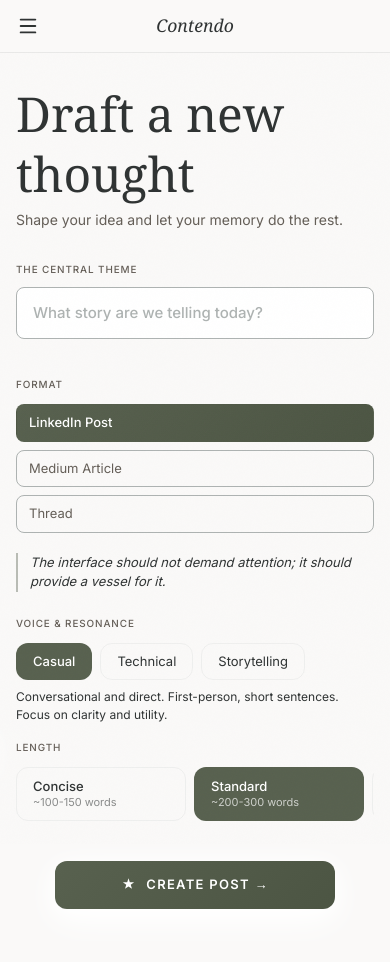
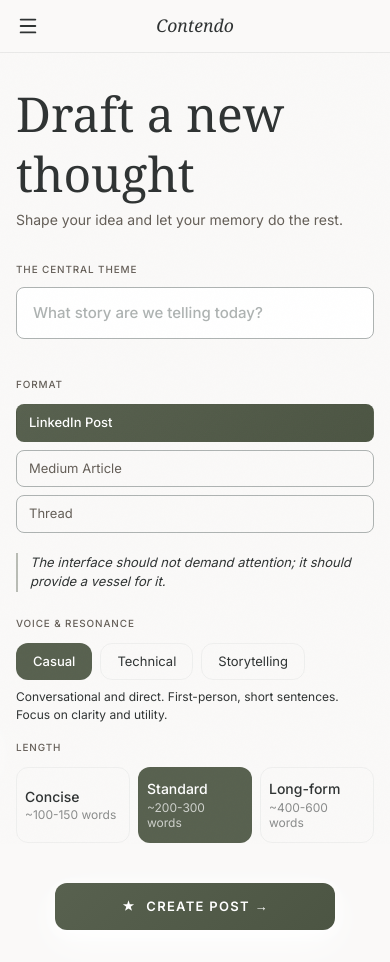
Before and after one commit to Soham112/Contendo, a Next.js app in the folder frontend/: page /create in a window 390 px wide. Before the commit the page ends 941 px from the top, so only its background shows below. Built offline with nearby package versions, Linux system fonts and the light colour scheme.

Commit message:
Fixed the create post screen and feed memory screen

```diff
--- a/frontend/components/CreatePost.tsx
+++ b/frontend/components/CreatePost.tsx
@@ -2493,15 +2493,15 @@ export default function CreatePost() {
                         >
                           LENGTH
                         </label>
-                        <div className="overflow-x-auto no-scrollbar">
-                          <div className="flex md:grid md:grid-cols-3 gap-2 min-w-max md:min-w-0">
+                        <div className="w-full">
+                          <div className="flex md:grid md:grid-cols-3 gap-2 w-full">
                           {LENGTHS.map((l) => {
                             const isActive = length === l.id;
                             return (
                               <button
                                 key={l.id}
                                 onClick={() => setLength(l.id)}
-                                className={`w-[170px] md:w-full min-h-[54px] px-4 py-2.5 rounded-md transition-all border text-left flex flex-col justify-center shrink-0 ${
+                                className={`w-full flex-1 md:flex-none min-h-[54px] px-2 md:px-4 py-3 md:py-2.5 rounded-md transition-all border text-left flex flex-col justify-center ${
                                   isActive
                                     ? "bg-primary text-white border-transparent"
                                     : "text-on-surface hover:text-on-surface bg-transparent"
@@ -2512,9 +2512,9 @@ export default function CreatePost() {
                                     : { borderColor: "rgba(174, 179, 178, 0.15)" }
                                 }
                               >
-                                <div className="text-[13px] font-medium leading-tight">{l.label}</div>
+                                <div className="text-sm md:text-[13px] font-medium leading-tight">{l.label}</div>
                                 <div
-                                  className="text-[11px] leading-tight mt-0.5"
+                                  className="text-xs md:text-[11px] leading-tight mt-0.5"
                                   style={{ opacity: isActive ? 0.7 : 0.55 }}
                                 >
                                   {LENGTH_META[format][l.id]}
--- a/frontend/components/FeedMemory.tsx
+++ b/frontend/components/FeedMemory.tsx
@@ -643,7 +643,7 @@ export default function FeedMemory() {
               setIsExtensionModalOpen(true);
             }
           }}
-          className="w-full rounded-xl bg-surface-container-low px-4 py-2.5 flex items-center gap-2 cursor-pointer hover:bg-surface-container transition-colors text-secondary"
+          className="hidden md:flex w-full rounded-xl bg-surface-container-low px-4 py-2.5 items-center gap-2 cursor-pointer hover:bg-surface-container transition-colors text-secondary"
         >
           <Puzzle size={16} className="shrink-0" />
           <span className="text-[13px] font-normal truncate">Install Chrome Extension</span>
@@ -1018,7 +1018,7 @@ export default function FeedMemory() {
 
             ) : (
               /* ── Article / Note ── */
-              <div className="space-y-2">
+              <div className="space-y-2 w-full">
                 <label className="label-caps text-secondary">{inputLabel}</label>
                 <textarea
                   value={content}
@@ -1029,7 +1029,7 @@ export default function FeedMemory() {
                       : "Paste your article or thoughts here. We'll automatically structure it for your editorial needs..."
                   }
                   rows={10}
-                  className="w-full bg-surface-container-low px-4 py-3 text-[15px] text-on-surface placeholder:text-outline rounded-lg border-0 border-b-2 border-outline-variant focus:outline-none focus:border-primary resize-none transition-colors leading-relaxed"
+                  className="w-full box-border bg-surface-container-low px-4 py-3 text-[15px] text-on-surface placeholder:text-outline rounded-lg border-0 border-b-2 border-outline-variant focus:outline-none focus:border-primary resize-none transition-colors leading-relaxed"
                 />
               </div>
             )}
```
